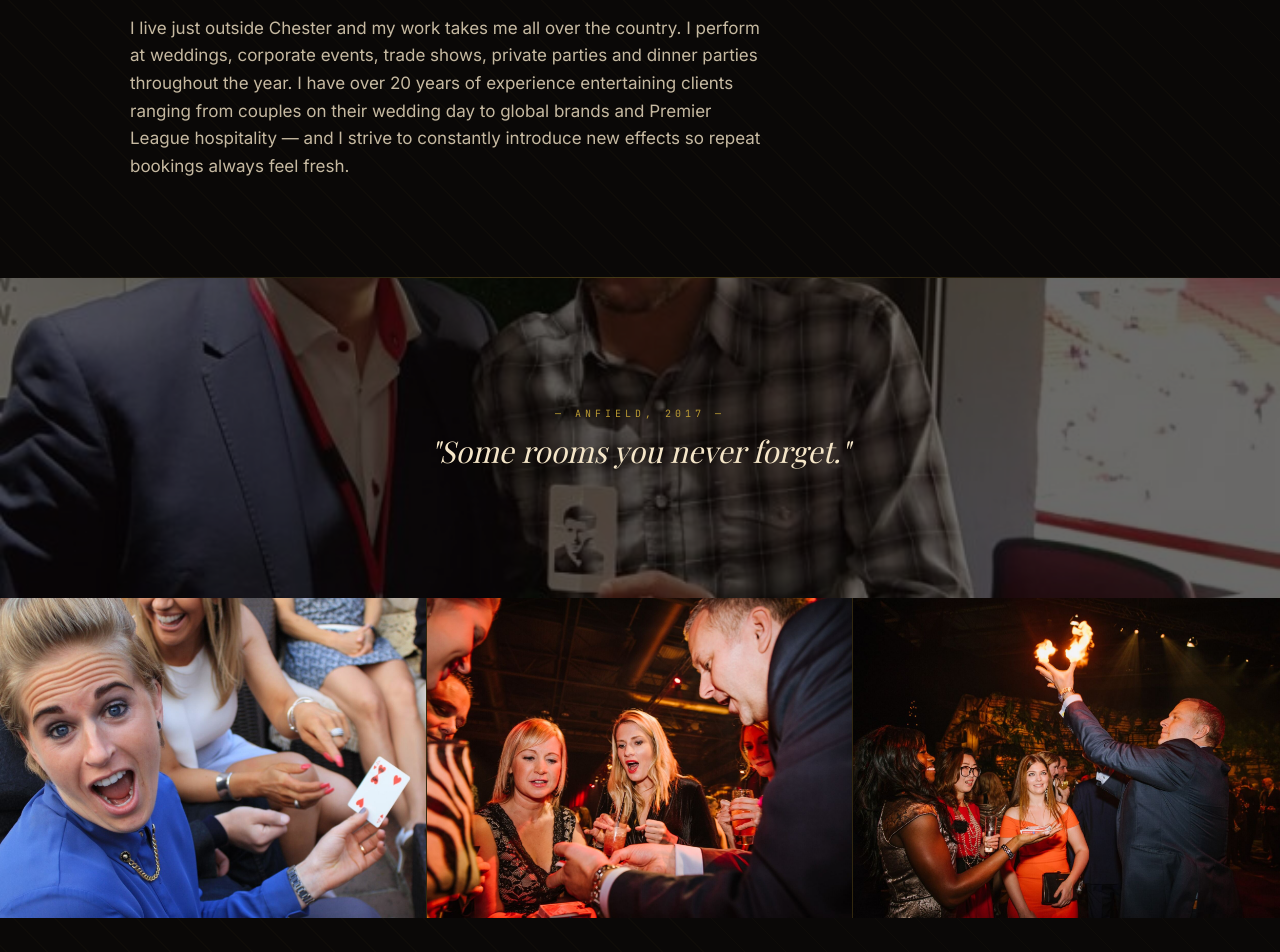
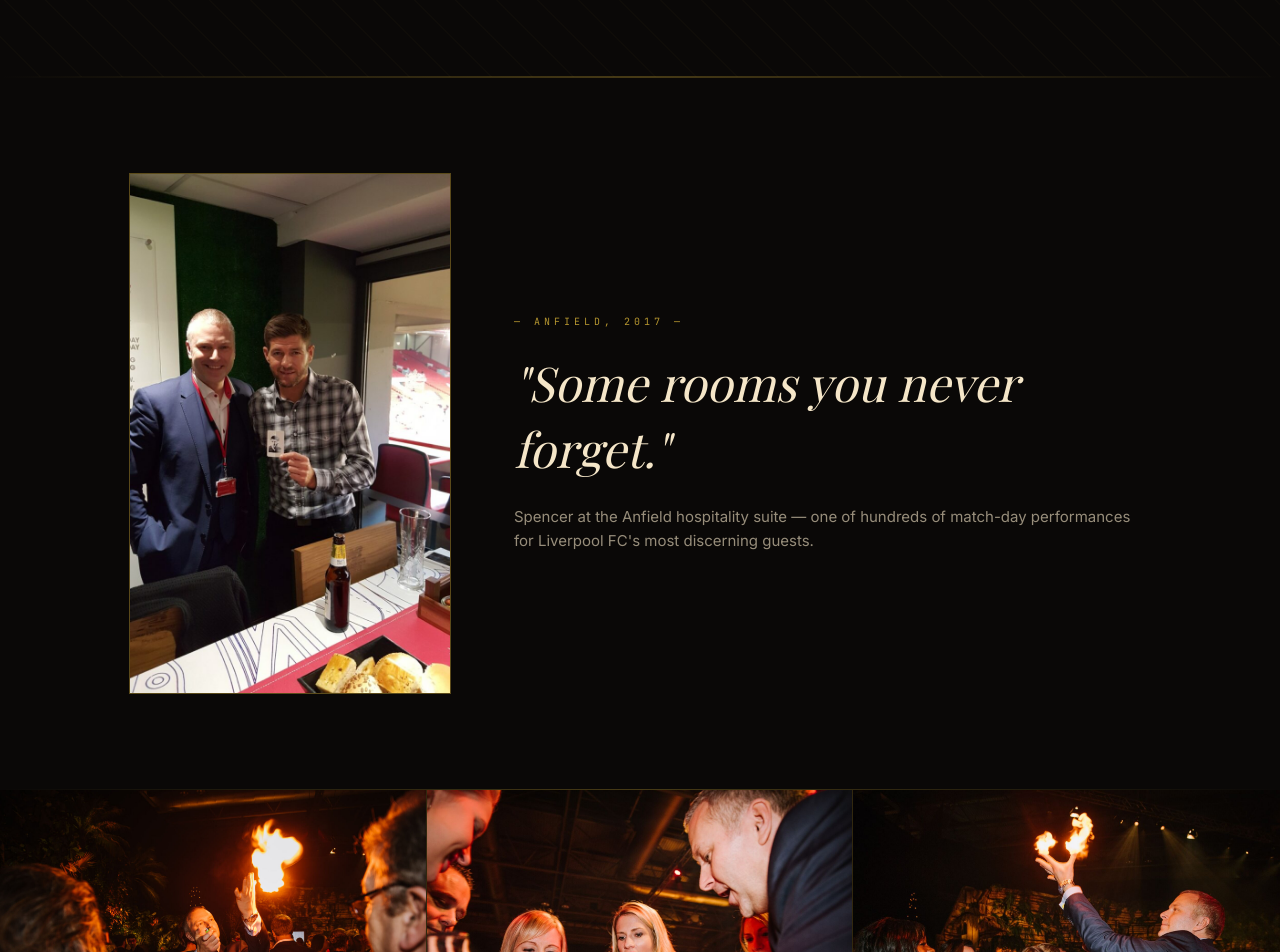
Before and after one commit to crvmpmaiaa/spengali, a Next.js app: page /about in a window 1280 px wide. Shown: the part 1280-2232 px from the top of the page. Built offline with nearby package versions, Linux system fonts and the light colour scheme.

Commit message:
fix(spencer-lynch): prepend BASE_PATH to all photo srcs so images load on GitHub Pages

```diff
--- a/components/about/about-at-work.tsx
+++ b/components/about/about-at-work.tsx
@@ -1,7 +1,8 @@
 import Image from "next/image";
+import { BASE_PATH } from "@/lib/base-path";
 
 const PHOTOS = [
-  { src: "/photos/reaction.jpeg", alt: "Audience reaction to Spencer Lynch's card trick" },
+  { src: "/photos/spence-fire-3.jpeg", alt: "Spencer Lynch performing fire magic at a live event" },
   { src: "/photos/group-magic-girls.jpeg", alt: "Spencer Lynch performing close-up magic for a group" },
   { src: "/photos/group-magic-fire-girls-2.jpeg", alt: "Spencer Lynch performing fire magic for an audience" },
 ];
@@ -15,7 +16,7 @@ export function AboutAtWork() {
           className={`relative h-64 overflow-hidden md:h-80 ${i < PHOTOS.length - 1 ? "md:border-r md:border-r-gold/20" : ""}`}
         >
           <Image
-            src={photo.src}
+            src={`${BASE_PATH}${photo.src}`}
             alt={photo.alt}
             fill
             className="object-cover object-center transition-[filter] duration-300 hover:brightness-110 motion-reduce:transition-none"
--- a/components/about/about-gerrard.tsx
+++ b/components/about/about-gerrard.tsx
@@ -1,34 +1,52 @@
 import Image from "next/image";
+import { BASE_PATH } from "@/lib/base-path";
 
 interface AboutGerrardProps {
   showGerrard?: boolean;
 }
 
 export function AboutGerrard({ showGerrard = true }: AboutGerrardProps) {
-  const photo = showGerrard ? "/photos/gerrard.jpeg" : "/photos/spence-fire-3.jpeg";
+  const photo = showGerrard ? `${BASE_PATH}/photos/gerrard.jpeg` : `${BASE_PATH}/photos/spence-fire-3.jpeg`;
   const eyebrow = showGerrard ? "— Anfield, 2017 —" : "— At Anfield —";
   const alt = showGerrard
     ? "Spencer Lynch performing close-up magic at Anfield hospitality suite"
     : "Spencer Lynch performing fire magic";
 
   return (
-    <section className="relative flex max-h-[420px] min-h-[320px] items-center justify-center overflow-hidden">
+    <section className="bg-ink-warm">
+      <div className="h-px w-full bg-gradient-to-r from-transparent via-gold/30 to-transparent" />
+      <div className="mx-auto max-w-[1100px] px-5 py-16 md:px-10 md:py-24">
+        <div className="grid grid-cols-1 gap-12 md:grid-cols-[320px_1fr] md:items-center md:gap-16">
+          {/* Portrait photo — crop 40px top, 10px bottom */}
+          <div className="mx-auto w-full max-w-[320px] overflow-hidden ring-1 ring-gold/40">
             <Image
               src={photo}
               alt={alt}
-        fill
-        className="object-cover object-center"
-        sizes="100vw"
+              width={702}
+              height={1248}
+              className="w-full block"
+              style={{ marginTop: -40, marginBottom: -10 }}
+              sizes="(max-width: 768px) 100vw, 320px"
             />
-      <div className="absolute inset-0 bg-ink/60" />
-      <div className="relative z-10 text-center">
+          </div>
+
+          {/* Quote + caption */}
+          <div className="text-center md:text-left">
             <p className="font-mono text-[10px] uppercase tracking-eyebrow text-gold/85">
               {eyebrow}
             </p>
-        <p className="mt-3 font-display text-2xl italic text-cream md:text-3xl">
+            <p className="mt-5 font-display text-3xl italic leading-snug text-cream md:text-4xl lg:text-5xl">
               "Some rooms you never forget."
             </p>
+            {showGerrard && (
+              <p className="mt-6 text-[15px] leading-relaxed text-cream/60">
+                Spencer at the Anfield hospitality suite — one of hundreds of match-day performances for Liverpool FC&apos;s most discerning guests.
+              </p>
+            )}
           </div>
+        </div>
+      </div>
+      <div className="h-px w-full bg-gradient-to-r from-transparent via-gold/30 to-transparent" />
     </section>
   );
 }
--- a/components/about/about-hero.tsx
+++ b/components/about/about-hero.tsx
@@ -1,10 +1,11 @@
 import Image from "next/image";
+import { BASE_PATH } from "@/lib/base-path";
 
 export function AboutHero() {
   return (
     <section className="relative flex min-h-[70vh] items-center justify-center overflow-hidden">
       <Image
-        src="/photos/spence-fire.jpeg"
+        src={`${BASE_PATH}/photos/spence-fire.jpeg`}
         alt="Spencer Lynch performing fire magic"
         fill
         className="object-cover object-center"
--- a/components/about/about-story.tsx
+++ b/components/about/about-story.tsx
@@ -1,4 +1,5 @@
 import Image from "next/image";
+import { BASE_PATH } from "@/lib/base-path";
 
 interface AboutStoryProps {
   copy: string[];
@@ -11,14 +12,14 @@ export function AboutStory({ copy }: AboutStoryProps) {
 
       <div className="mx-auto max-w-[1100px] px-5 py-16 md:px-10 md:py-24">
         <div className="grid gap-12 lg:grid-cols-[1fr_320px] lg:gap-16">
-          <div className="space-y-6 text-[17px] leading-relaxed text-cream/80">
+          <div className="space-y-5 text-[14px] leading-relaxed text-cream/80">
             {copy.map((p, i) => <p key={i}>{p}</p>)}
           </div>
 
-          <div className="flex flex-col items-center lg:items-start">
-            <div className="-rotate-1 ring-1 ring-gold/50">
+          <div className="flex flex-col items-center lg:justify-center">
+            <div className="ring-1 ring-gold/50">
               <Image
-                src="/photos/spencer.jpg"
+                src={`${BASE_PATH}/photos/spencer.jpg`}
                 alt="Spencer Lynch, close-up magician"
                 width={320}
                 height={320}
--- a/components/gallery/gallery-photos.tsx
+++ b/components/gallery/gallery-photos.tsx
@@ -1,4 +1,5 @@
 import Image from "next/image";
+import { BASE_PATH } from "@/lib/base-path";
 
 const PHOTOS = [
   { src: "/photos/reaction.jpeg", alt: "Audience reaction to Spencer Lynch's card trick" },
@@ -24,7 +25,7 @@ export function GalleryPhotos() {
           {PHOTOS.map((photo) => (
             <div key={photo.src} className="group mb-3 overflow-hidden">
               <Image
-                src={photo.src}
+                src={`${BASE_PATH}${photo.src}`}
                 alt={photo.alt}
                 width={600}
                 height={400}
```
Lines whose indentation alone changed are shown as unchanged.
